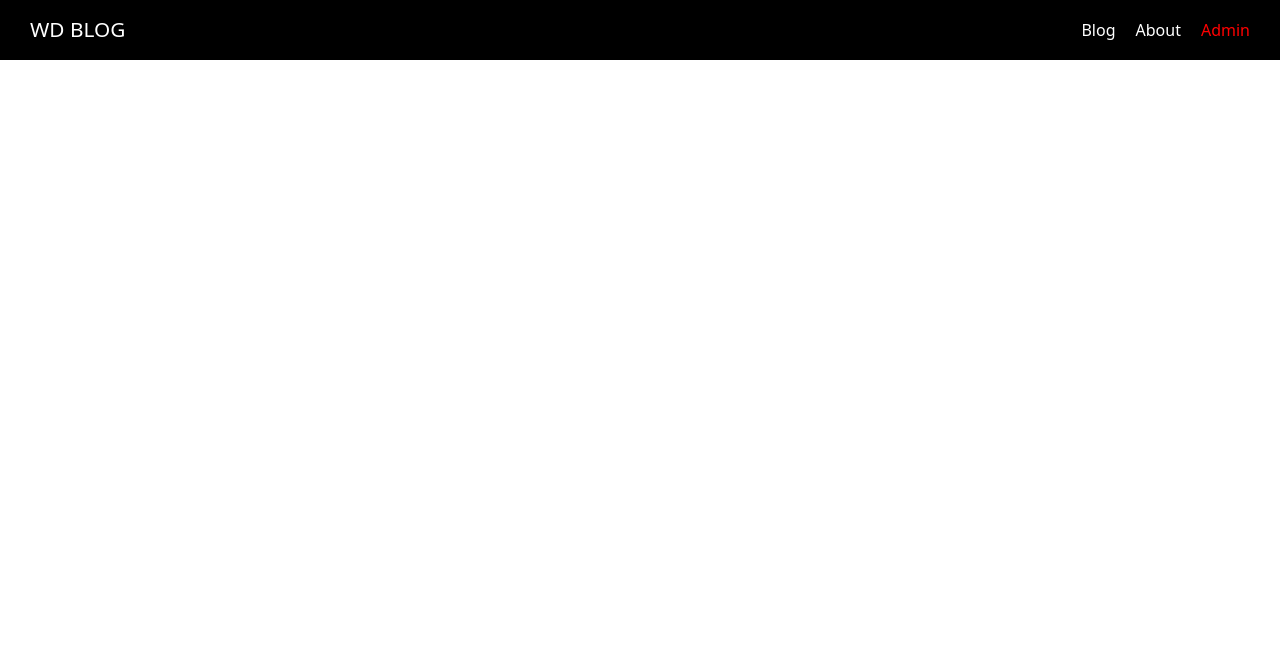
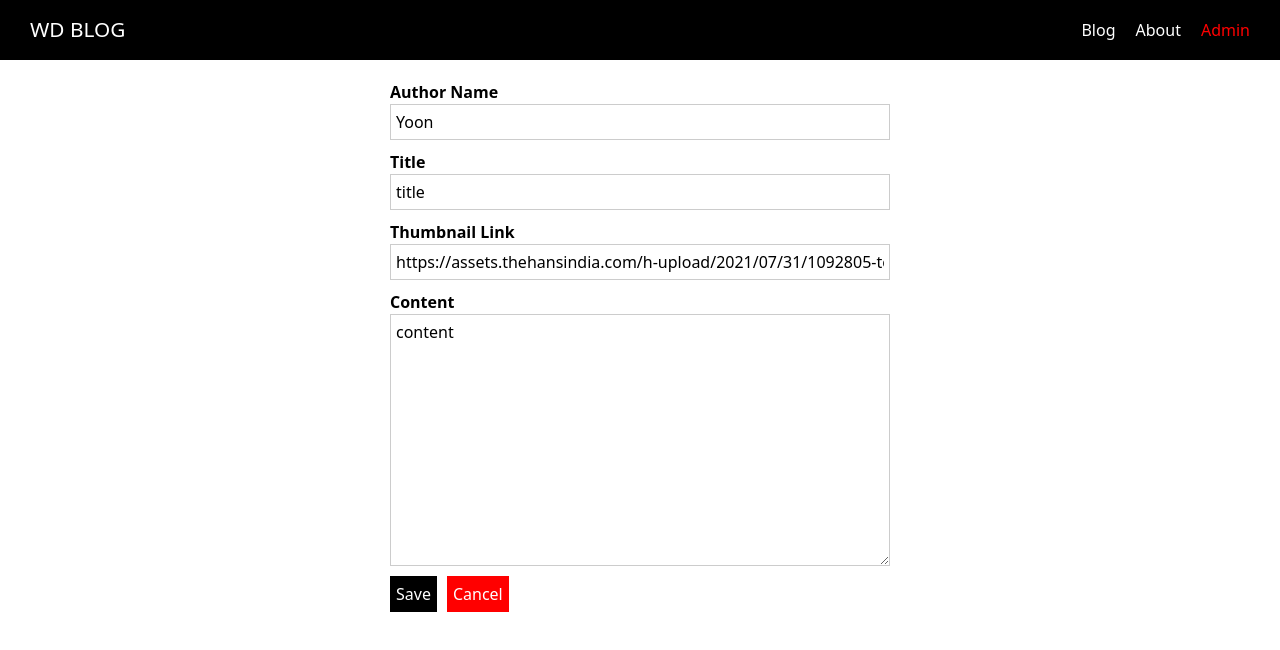
Before and after one commit to yunko1803/vue-practice, a Nuxt app: page /admin/1 in a window 1280 px wide. Shown: the top 650 px of the page. Built offline with nearby package versions, Linux system fonts and the light colour scheme.

Commit message:
Handling create post for admin page

```diff
--- /dev/null
+++ b/components/Admin/AdminPostForm.vue
@@ -0,0 +1,71 @@
+<template>
+  <form @submit.prevent="onSave">
+    <AppControlInput v-model="editedPost.author">Author Name</AppControlInput>
+
+    <AppControlInput v-model="editedPost.title">Title</AppControlInput>
+
+    <AppControlInput v-model="editedPost.thumbnailLink">Thumbnail Link</AppControlInput>
+
+    <AppControlInput
+      control-type="textarea"
+      v-model="editedPost.content"
+    >
+      Content
+    </AppControlInput>
+
+    <AppButton type="submit">
+      Save
+    </AppButton>
+
+    <AppButton
+      type="button"
+      style="margin-left: 10px"
+      btn-style="cancel"
+      @click="onCancel"
+    >
+      Cancel
+    </AppButton>
+  </form>
+</template>
+
+<script lang="ts">
+import Vue from 'vue'
+import AppButton from '@/components/Ui/AppButton.vue'
+import AppControlInput from '@/components/Ui/AppControlInput.vue'
+
+export default Vue.extend({
+  props: {
+    post: {
+      type: Object,
+      required: false,
+    }
+  },
+  data() {
+    console.log(this);
+    return {
+      editedPost: this.post
+        ? { ...this.post }
+        : {
+        author: '',
+        title: '',
+        thumbnailLink: '',
+        content: '',
+      }
+    }
+  },
+  components: {
+    AppButton,
+    AppControlInput
+  },
+
+  methods: {
+    onCancel() {
+      this.$router.push('/admin');
+    },
+
+    onSave() {
+      console.log(this.editedPost);
+    }
+  }
+})
+</script>
--- a/components/Posts/PostList.vue
+++ b/components/Posts/PostList.vue
@@ -2,18 +2,21 @@
   <section class="post-list">
     <PostPreview
       id="1"
+      :is-admin="isAdmin"
       thumbnail="https://assets.thehansindia.com/h-upload/2021/07/31/1092805-tech.webp"
       title="hello there"
       previewText="This is my first post"
     />
     <PostPreview
       id="2"
+      :is-admin="isAdmin"
       thumbnail="https://assets.thehansindia.com/h-upload/2021/07/31/1092805-tech.webp"
       title="hello there"
       previewText="This is my second post"
     />
     <PostPreview
       id="3"
+      :is-admin="isAdmin"
       thumbnail="https://assets.thehansindia.com/h-upload/2021/07/31/1092805-tech.webp"
       title="hello there"
       previewText="This is my third post"
@@ -28,6 +31,12 @@
 export default Vue.extend({
   components: {
     PostPreview,
+  },
+  props: {
+    isAdmin: {
+      type: Boolean,
+      default: false,
+    }
   }
 })
 </script>
--- a/components/Posts/PostPreview.vue
+++ b/components/Posts/PostPreview.vue
@@ -1,5 +1,5 @@
 <template>
-  <nuxt-link :to="'/posts/' + id" class="post-preview">
+  <nuxt-link :to="postLink" class="post-preview">
     <article>
       <div class="post-thumbnail" :style="{
         backgroundImage: `url(${thumbnail})`
@@ -20,6 +20,10 @@
       type: String,
       required: true,
     },
+    isAdmin: {
+      type: Boolean,
+      required: true,
+    },
     title: {
       type: String,
       required: true,
@@ -32,6 +36,11 @@
       type: String,
       required: true,
     },
+  },
+  computed: {
+    postLink() {
+      return this.isAdmin ? '/admin/' + this.id : '/posts/' + this.id;
+    }
   }
 }
 </script>
--- a/pages/admin/_postId/index.vue
+++ b/pages/admin/_postId/index.vue
@@ -0,0 +1,40 @@
+<template>
+  <div class="admin-post-page">
+    <section class="update-form">
+      <AdminPostForm :post="loadedPost" />
+    </section>
+  </div>
+</template>
+
+<script lang="ts">
+import Vue from 'vue'
+import AdminPostForm from '@/components/Admin/AdminPostForm.vue'
+
+export default Vue.extend({
+  components: {
+    AdminPostForm
+  },
+  data() {
+    return {
+      loadedPost: {
+        author: 'Yoon',
+        title: 'title',
+        content: 'content',
+        thumbnailLink: 'https://assets.thehansindia.com/h-upload/2021/07/31/1092805-tech.webp',
+      }
+    }
+  }
+})
+</script>
+
+<style scoped>
+.update-form {
+  width: 90%;
+  margin: 20px auto;
+}
+@media (min-width: 768px) {
+  .update-form {
+    width: 500px;
+  }
+}
+</style>
--- a/pages/admin/index.vue
+++ b/pages/admin/index.vue
@@ -5,7 +5,7 @@
     </section>
     <section class="existing-posts">
       <h1>Existing Posts</h1>
-      <PostList />
+      <PostList isAdmin />
     </section>
   </div>
 </template>
--- a/pages/admin/new-post/index.vue
+++ b/pages/admin/new-post/index.vue
@@ -1,70 +1,31 @@
 <template>
   <div class="admin-new-post-page">
     <section class="new-post-form">
-      <form @submit.prevent="onSave">
-        <AppControlInput v-model="editedPost.author">Author Name</AppControlInput>
-
-        <AppControlInput v-model="editedPost.title">Title</AppControlInput>
-
-        <AppControlInput v-model="editedPost.thumbnailLink">Thumbnail Link</AppControlInput>
-
-        <AppControlInput
-          control-type="textarea"
-          v-model="editedPost.content"
-        >
-          Content
-        </AppControlInput>
-
-        <AppButton type="submit">
-          Save
-        </AppButton>
-
-        <AppButton
-          type="button"
-          style="margin-left: 10px"
-          btn-style="cancel"
-          @click="onCancel"
-        >
-          Cancel
-        </AppButton>
-      </form>
+      <AdminPostForm />
     </section>
   </div>
 </template>
 
 <script lang="ts">
 import Vue from 'vue'
-import AppButton from '@/components/Ui/AppButton.vue'
-import AppControlInput from '@/components/Ui/AppControlInput.vue'
+import AdminPostForm from '@/components/Admin/AdminPostForm.vue'
 
 export default Vue.extend({
-  data() {
-    return {
-      editedPost: {
-        author: '',
-        title: '',
-        thumbnailLink: '',
-        content: '',
-      }
-    }
+  components: {
+    AdminPostForm
   },
-
-  components: {
-    AppButton,
-    AppControlInput
-  },
-
-  methods: {
-    onCancel() {
-      this.$router.push('/admin');
-    },
-
-    onSave() {
-      console.log(this.editedPost);
-    }
-  }
 })
 </script>
 
 <style scoped>
+.new-post-form {
+  width: 90%;
+  margin: 20px auto;
+}
+
+@media (min-width: 768px) {
+  .new-post-form {
+    width: 500px;
+  }
+}
 </style>
```
